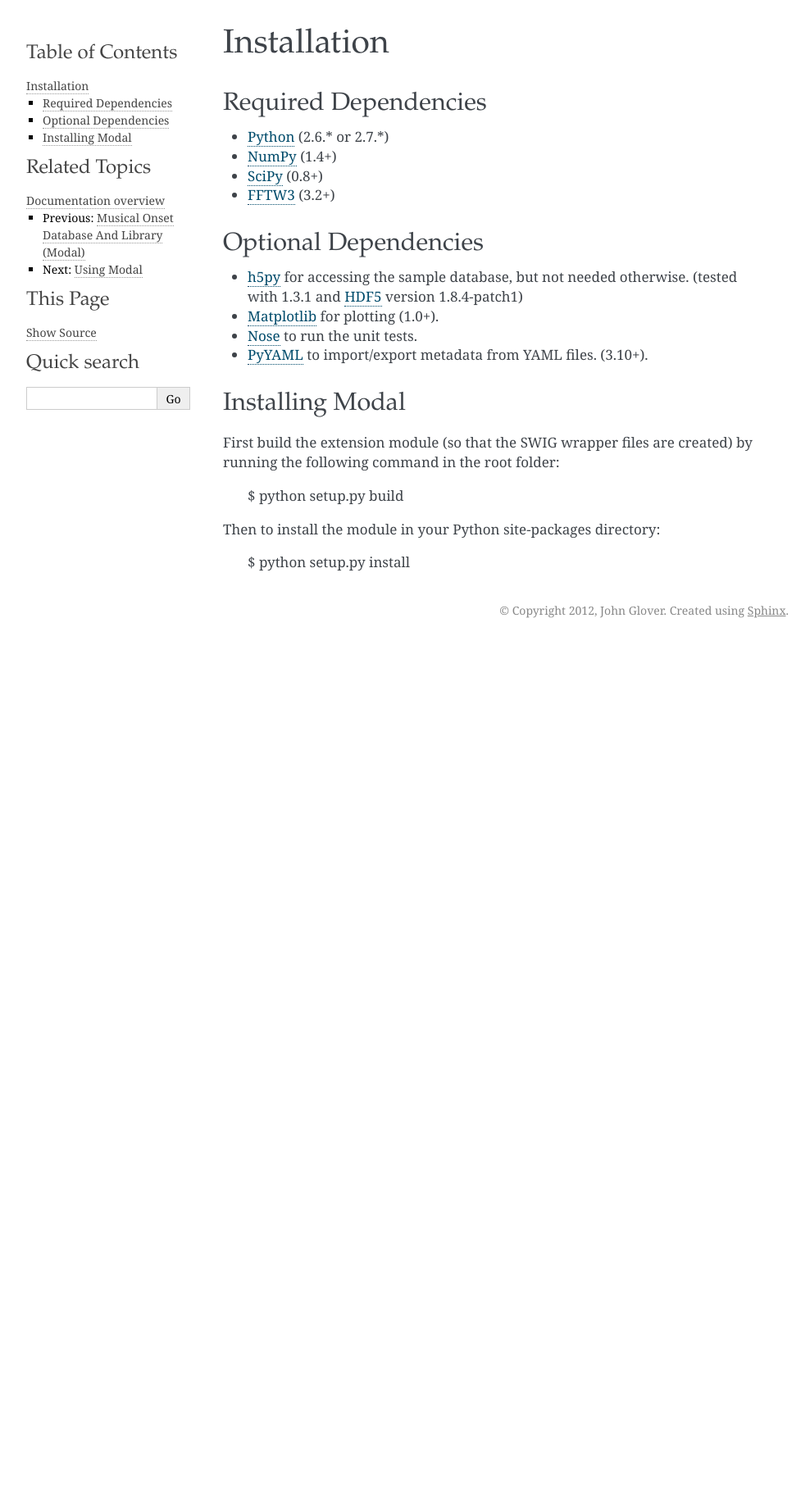
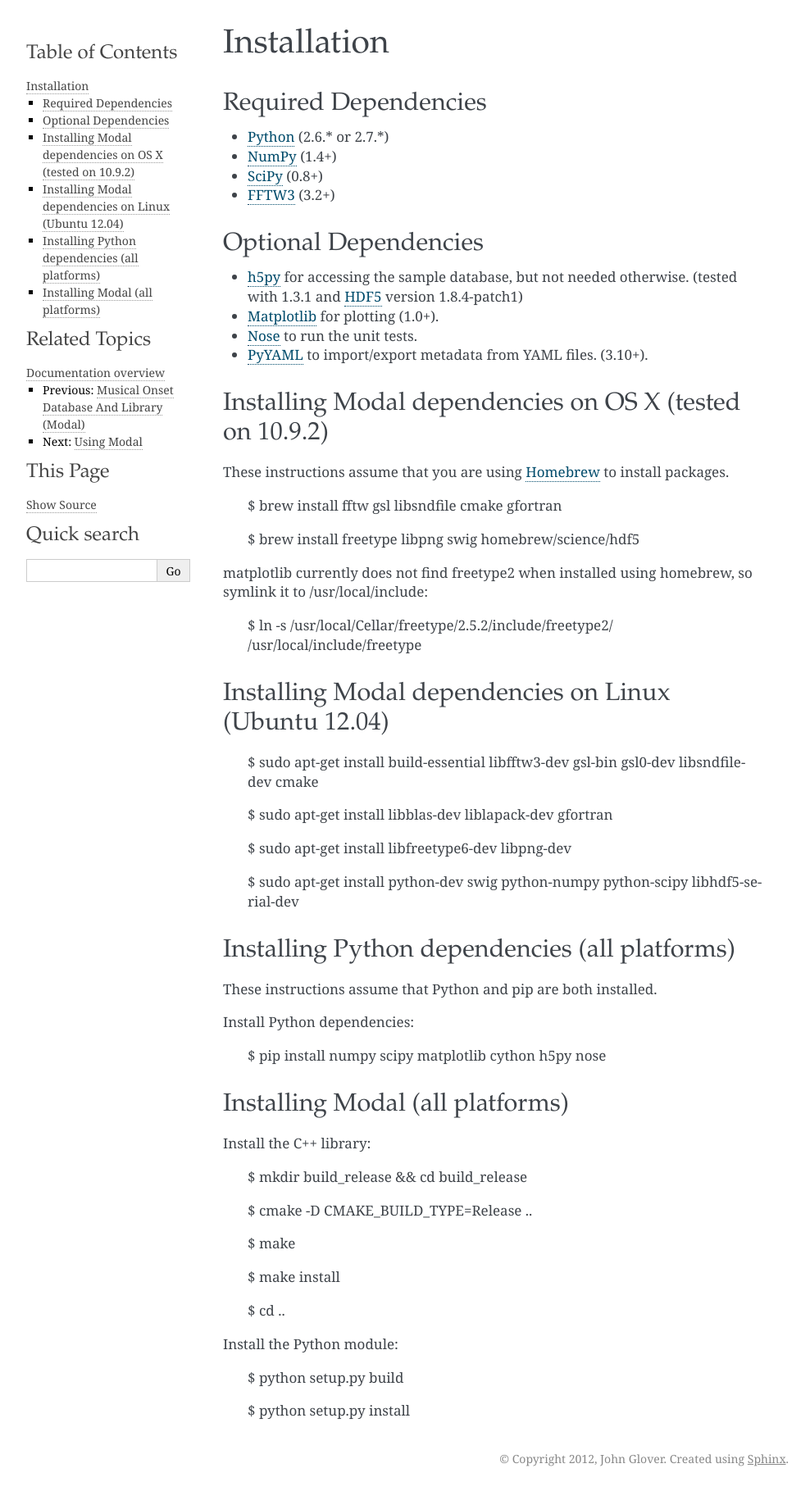
Before and after one commit to johnglover/modal, a Sphinx documentation site: the page built from docs/installation.rst, in a window 1280 px wide. Shown: the whole page at 82% size, without its empty margins (148-1136 px from the left). Built offline with Sphinx 7.4.7, drawn with Linux system fonts in a browser that asks for light colours; formulas are drawn with MathJax 3; before the commit the page ends 900 px from its top, so only the background shows below that.

Commit message:
Update installation docs

```diff
--- a/docs/installation.rst
+++ b/docs/installation.rst
@@ -32,14 +32,62 @@
 .. _PyYAML: http://pyyaml.org/wiki/PyYAML
 
 
-Installing Modal
-----------------
+Installing Modal dependencies on OS X (tested on 10.9.2)
+--------------------------------------------------------
 
-First build the extension module (so that the SWIG wrapper files are created) by running
-the following command in the root folder:
+These instructions assume that you are using Homebrew_ to install packages.
+
+    $ brew install fftw gsl libsndfile cmake gfortran
+
+    $ brew install freetype libpng swig homebrew/science/hdf5
+
+matplotlib currently does not find freetype2 when installed using homebrew,
+so symlink it to /usr/local/include:
+
+    $ ln -s /usr/local/Cellar/freetype/2.5.2/include/freetype2/ /usr/local/include/freetype
+
+.. _Homebrew: http://mxcl.github.com/homebrew
+
+
+Installing Modal dependencies on Linux (Ubuntu 12.04)
+-----------------------------------------------------
+
+    $ sudo apt-get install build-essential libfftw3-dev gsl-bin gsl0-dev libsndfile-dev cmake
+
+    $ sudo apt-get install libblas-dev liblapack-dev gfortran
+
+    $ sudo apt-get install libfreetype6-dev libpng-dev
+
+    $ sudo apt-get install python-dev swig python-numpy python-scipy libhdf5-serial-dev
+
+
+Installing Python dependencies (all platforms)
+----------------------------------------------
+
+These instructions assume that Python and pip are both installed.
+
+Install Python dependencies:
+
+    $ pip install numpy scipy matplotlib cython h5py nose
+
+
+Installing Modal (all platforms)
+--------------------------------
+
+Install the C++ library:
+
+    $ mkdir build_release && cd build_release
+
+    $ cmake -D CMAKE_BUILD_TYPE=Release ..
+
+    $ make
+
+    $ make install
+
+    $ cd ..
+
+Install the Python module:
 
     $ python setup.py build
 
-Then to install the module in your Python site-packages directory:
-
     $ python setup.py install
```
